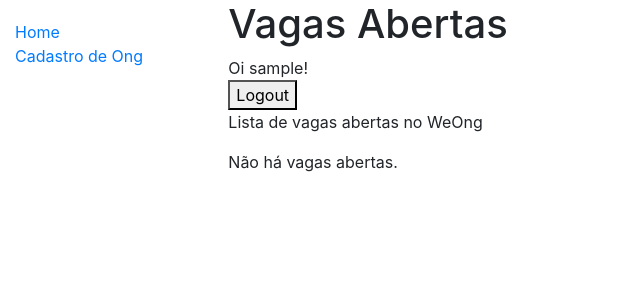
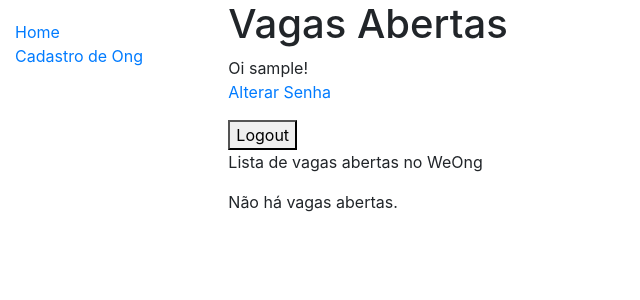
Before and after one commit to kayanerocha/weong, a Django app: page /vagas/ in a window 1280 px wide. Shown: the top 300 px of the page, without its empty margins (0-640 px from the left). Run offline with Django 5.2, Linux system fonts and the light colour scheme; the visitor is signed in with stand-in values (Sample User, id 1); data that the repository does not hold is empty; some libraries are stand-ins or nearby versions.

Commit message:
feat: url para alterar senha caso esteja logado

```diff
--- a/weong/templates/index.html
+++ b/weong/templates/index.html
@@ -6,6 +6,7 @@
     <h1>{{ titulo }}</h1>
     {% if user.is_authenticated %}
         Oi {{ user.username }}!
+        <p><a href="{% url 'password_change' %}">Alterar Senha</a></p>
         <form action="{% url 'logout' %}" method="post">
             {% csrf_token %}
             <button type="submit">Logout</button>
```
